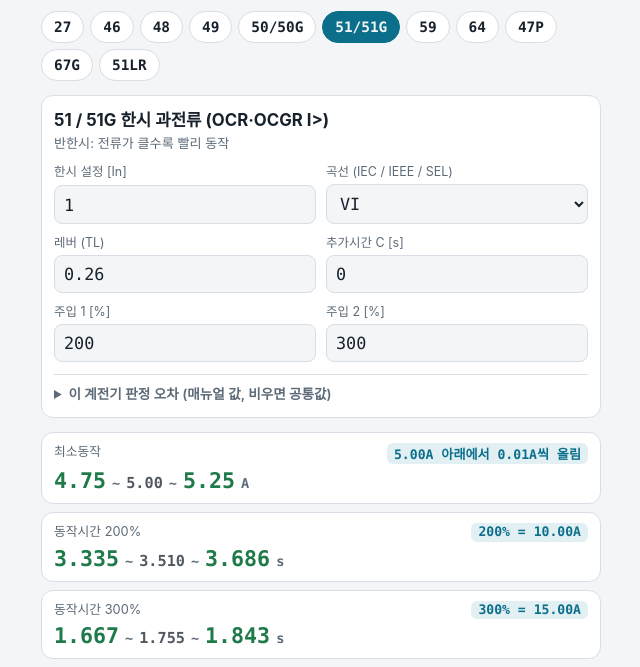
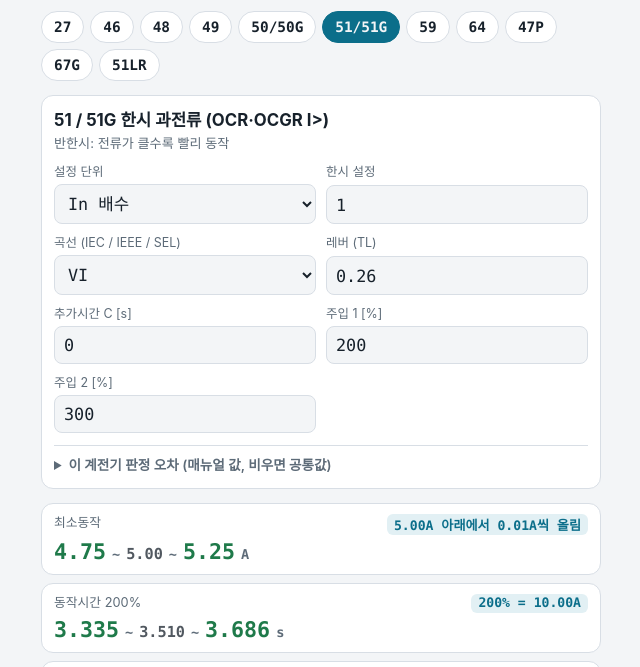
Before and after one commit to ChoiHarim/relay-calc, a plain HTML site: page index.html in a window 1280 px wide. Shown: the part 68-735 px from the top of the page, without its empty margins (319-959 px from the left). Drawn offline with Linux system fonts and the light colour scheme.

Commit message:
설정 단위 선택 추가 (In/Vn 배수, 2차 A/V, 1차 A)
Co-Authored-By: Claude Opus 5.5 <noreply@anthropic.com>
Claude-Session: https://claude.ai/code/session_012wjFR9JtP2x9pZ7yBysxuc

```diff
--- a/index.html
+++ b/index.html
@@ -93,6 +93,7 @@ details[open] summary{margin-bottom:10px}
       <label for="Von">Von (GPT 2차) [V]<input id="Von" inputmode="decimal" value="190"></label>
       <label for="tol">허용오차 [%]<input id="tol" inputmode="decimal" value="5"></label>
       <label for="tolms">순시·ms 허용오차 [ms]<input id="tolms" inputmode="decimal" value="20"></label>
+      <label for="ctp">CT 1차 [A] (설정이 1차 A일 때)<input id="ctp" inputmode="decimal" value="100"></label>
       <label for="maxA">시험기 최대 전류 [A]<input id="maxA" inputmode="decimal" value="20"></label>
     </div>
   </details>
@@ -122,34 +123,34 @@ const TOLF = [
 
 const E = {
   '50':  { name: '50 / 50G 순시 과전류 (OCR·OCGR I>>)', desc: '50G도 같은 계산. 50G는 In(N) 단자 한 곳에 주입. 시험기 최대 전류를 넘을 때만 시험용 배수로 바꿔 시험 후 환원',
-    fields: [ {id:'m', label:'순시 설정 [In]', value:10}, {id:'td', label:'TIME DELAY [ms]', value:250},
-              {id:'tm', label:'시험용 변경 [In] (최대 전류 초과 시만)', value:2}, {id:'p', label:'동작시간 주입 [%]', value:110} ] },
+    fields: [ {id:'u', label:'설정 단위', type:'select', options:['In 배수','A (2차)','A (1차)'], value:'In 배수'}, {id:'m', label:'순시 설정', value:10}, {id:'td', label:'TIME DELAY [ms]', value:250},
+              {id:'tm', label:'시험용 변경 (같은 단위, 최대 전류 초과 시만)', value:2}, {id:'p', label:'동작시간 주입 [%]', value:110} ] },
   '51':  { name: '51 / 51G 한시 과전류 (OCR·OCGR I>)', desc: '반한시: 전류가 클수록 빨리 동작',
-    fields: [ {id:'m', label:'한시 설정 [In]', value:1}, curveSel('cv'), {id:'tl', label:'레버 (TL)', value:0.26},
+    fields: [ {id:'u', label:'설정 단위', type:'select', options:['In 배수','A (2차)','A (1차)'], value:'In 배수'}, {id:'m', label:'한시 설정', value:1}, curveSel('cv'), {id:'tl', label:'레버 (TL)', value:0.26},
               {id:'c', label:'추가시간 C [s]', value:0}, {id:'p1', label:'주입 1 [%]', value:200}, {id:'p2', label:'주입 2 [%]', value:300} ] },
   '27':  { name: '27 부족전압 (UVR)', desc: '전압을 내리면서 픽업 확인', fields: [
-              {id:'m', label:'설정 [Vn]', value:0.8}, {id:'td', label:'TIME DELAY [s]', value:2}, {id:'p', label:'동작시간 주입 [%]', value:80} ] },
+              {id:'u', label:'설정 단위', type:'select', options:['Vn 배수','V (2차)'], value:'Vn 배수'}, {id:'m', label:'설정', value:0.8}, {id:'td', label:'TIME DELAY [s]', value:2}, {id:'p', label:'동작시간 주입 [%]', value:80} ] },
   '59':  { name: '59 과전압 (OVR)', desc: '전압을 올리면서 픽업 확인', fields: [
-              {id:'m', label:'설정 [Vn]', value:1.1}, {id:'td', label:'TIME DELAY [s]', value:2}, {id:'p', label:'동작시간 주입 [%]', value:120} ] },
+              {id:'u', label:'설정 단위', type:'select', options:['Vn 배수','V (2차)'], value:'Vn 배수'}, {id:'m', label:'설정', value:1.1}, {id:'td', label:'TIME DELAY [s]', value:2}, {id:'p', label:'동작시간 주입 [%]', value:120} ] },
   '64':  { name: '64 지락 과전압 (OVGR)', desc: 'GPT 영상전압 Vo 단자에 인가', fields: [
-              {id:'m', label:'설정 [Von]', value:0.2}, {id:'td', label:'TIME DELAY [s]', value:2}, {id:'p', label:'동작시간 주입 [%]', value:120} ] },
+              {id:'u', label:'설정 단위', type:'select', options:['Von 배수','V (2차)'], value:'Von 배수'}, {id:'m', label:'설정', value:0.2}, {id:'td', label:'TIME DELAY [s]', value:2}, {id:'p', label:'동작시간 주입 [%]', value:120} ] },
   '47P': { name: '47P 결상·전압 불평형 (POR)', desc: '두 상은 정격, 한 상만 내려서 불평형률 계산', fields: [
               {id:'s', label:'설정 불평형률 [%]', value:20}, {id:'td', label:'TIME DELAY [s]', value:2}, {id:'p', label:'동작시간: 한 상 [% of Vn]', value:80} ] },
   '46':  { name: '46 역상 과전류 (NSOCR)', desc: '3상 상순 반대로 주입하면 상전류 = I2', fields: [
-              {id:'m', label:'I2 설정 [In]', value:0.08}, {id:'td', label:'TIME DELAY [s]', value:4}, {id:'p', label:'동작시간 주입 [%]', value:200} ] },
+              {id:'u', label:'설정 단위', type:'select', options:['In 배수','A (2차)','A (1차)'], value:'In 배수'}, {id:'m', label:'I2 설정', value:0.08}, {id:'td', label:'TIME DELAY [s]', value:4}, {id:'p', label:'동작시간 주입 [%]', value:200} ] },
   '67G': { name: '67G 방향 지락 (SGR)', desc: 'ZCT 2차 설정 → 1차 주입값으로 환산', fields: [
               {id:'vo', label:'Vo 설정 [V]', value:38}, {id:'io', label:'Io 설정 (2차) [mA]', value:0.9},
               {id:'z1', label:'ZCT 1차 [mA]', value:200}, {id:'z2', label:'ZCT 2차 [mA]', value:1.5},
               {id:'rca', label:'RCA [°]', value:45}, {id:'w', label:'동작영역 ± [°]', value:87},
               {id:'at', label:'위상 허용 ± [°]', value:6}, {id:'td', label:'TIME DELAY [ms]', value:500} ] },
   '48':  { name: '48 STALL (스톨, 정한시)', desc: 'GIPAM 기준 운전 중 보호. START TIME이 있으면 더해짐', fields: [
-              {id:'m', label:'STALL 설정 [In]', value:0.9}, {id:'td', label:'TIME DELAY [s]', value:3},
+              {id:'u', label:'설정 단위', type:'select', options:['In 배수','A (2차)','A (1차)'], value:'In 배수'}, {id:'m', label:'STALL 설정', value:0.9}, {id:'td', label:'TIME DELAY [s]', value:3},
               {id:'st', label:'START TIME [s]', value:10}, {id:'p', label:'동작시간 주입 [%]', value:120} ] },
   '51LR':{ name: '51LR LOCKED (구속, 반한시)', desc: 'GIPAM 기준 기동 시 보호. 곡선 시간 + START TIME', fields: [
-              {id:'m', label:'LOCK 설정 [In]', value:1.7}, curveSel('cv'), {id:'tl', label:'레버 (TL)', value:0.21},
+              {id:'u', label:'설정 단위', type:'select', options:['In 배수','A (2차)','A (1차)'], value:'In 배수'}, {id:'m', label:'LOCK 설정', value:1.7}, curveSel('cv'), {id:'tl', label:'레버 (TL)', value:0.21},
               {id:'st', label:'START TIME [s]', value:10}, {id:'p', label:'동작시간 주입 [%]', value:200} ] },
   '49':  { name: '49 열동 (THR)', desc: 'IM = 설정 전류. 시험 % 는 IM 기준 (메모: IM × 3)', fields: [
-              {id:'m', label:'IM 설정 [In]', value:0.5}, {id:'tau', label:'THERMAL FACTOR τ [min]', value:10},
+              {id:'u', label:'설정 단위', type:'select', options:['In 배수','A (2차)','A (1차)'], value:'In 배수'}, {id:'m', label:'IM 설정', value:0.5}, {id:'tau', label:'THERMAL FACTOR τ [min]', value:10},
               {id:'k', label:'MULTIPLE FACTOR k', value:1}, {id:'p1', label:'주입 1 [%]', value:300}, {id:'p2', label:'주입 2 [%]', value:200} ] },
 };
 
@@ -162,21 +163,25 @@ function rng(center, tolAbs) { return { lo: center - tolAbs, mid: center, hi: ce
 function compute() {
   const In = num('In'), Vn = num('Vn'), Von = num('Von'), tol = num('tol')/100, tolms = num('tolms'), maxA = num('maxA');
   const g = id => num('f_' + id), gs = id => $('f_' + id)?.value;
+  const u = gs('u') || '', ctp = num('ctp');
+  const IB = u === 'A (2차)' ? 1 : u === 'A (1차)' ? In / ctp : In;   // 설정값 → 2차 A
+  const VB = b => u.startsWith('V (') ? 1 : b;
   const R = []; const notes = [];
   const tp = isFinite(g('tp')) ? g('tp')/100 : tol, tt = isFinite(g('tt')) ? g('tt')/100 : tol, tmin = g('tmin');
   const pick = (title, center, unit, d, inj) => R.push({ title, inj, unit, d, ...rng(center, center * tp) });
   const tpct = (title, center, inj) => R.push({ title, inj, unit: 's', d: 3, ...rng(center, Math.max(center * tt, isFinite(tmin) ? tmin/1000 : 0)) });
   const tms = (title, center, inj) => R.push({ title, inj, unit: 'ms', d: 1, ...rng(center, isFinite(tmin) ? tmin : tolms) });
 
+  if (u === 'A (1차)') notes.push(`1차 설정 → 2차 = 설정 × ${f(In,0)} ÷ ${f(ctp,0)} (CT ${f(ctp,0)}/${f(In,0)})`);
   switch (cur) {
     case '50': {
-      const A = g('m') * In, over = A > maxA, At = over ? g('tm') * In : A;
-      if (over) notes.push(`실제 설정 ${f(A,2)}A는 시험기 최대 ${maxA}A 초과 → ${f(g('tm'),2)}In(${f(At,2)}A)로 바꿔 시험, 끝나면 환원`);
+      const A = g('m') * IB, over = A > maxA, At = over ? g('tm') * IB : A;
+      if (over) notes.push(`실제 설정 ${f(A,2)}A는 시험기 최대 ${maxA}A 초과 → 시험용 ${f(At,2)}A로 바꿔 시험, 끝나면 환원`);
       pick(over ? '최소동작 (시험용 설정)' : '최소동작', At, 'A', 2, `${f(At,2)}A 아래에서 0.01A씩 올림`);
       tms('동작시간', g('td'), `${g('p')}% = ${f(At * g('p')/100, 2)}A`);
       break; }
     case '51': {
-      const A = g('m') * In, fn = CURVES[gs('cv')];
+      const A = g('m') * IB, fn = CURVES[gs('cv')];
       pick('최소동작', A, 'A', 2, `${f(A,2)}A 아래에서 0.01A씩 올림`);
       for (const p of [g('p1'), g('p2')]) {
         const M = p/100, t = fn(M) * g('tl') + g('c');
@@ -186,7 +191,7 @@ function compute() {
       }
       break; }
     case '27': case '59': case '64': {
-      const base = cur === '64' ? Von : Vn, V = g('m') * base;
+      const base = VB(cur === '64' ? Von : Vn), V = g('m') * base;
       pick('최소동작', V, 'V', 2, cur === '27' ? `${f(V,1)}V 위에서 0.1V씩 내림` : `${f(V,1)}V 아래에서 0.1V씩 올림`);
       tpct('동작시간', g('td'), `${g('p')}% = ${f(V*g('p')/100,2)}V`);
       break; }
@@ -200,7 +205,7 @@ function compute() {
       if (ub <= g('s')) notes.push(`한 상 ${f(Vx,1)}V면 불평형률 ${f(ub,1)}%로 설정 이하라 동작하지 않음`);
       break; }
     case '46': {
-      const A = g('m') * In;
+      const A = g('m') * IB;
       pick('최소동작 (I2)', A, 'A', 3, `3상 상순 반대로 0.01A씩 올림`);
       tpct('동작시간', g('td'), `${g('p')}% = ${f(A*g('p')/100,3)}A`);
       notes.push('한 상에만 주입하면 I2 = 주입전류 ÷ 3 → 3배를 넣어야 함');
@@ -217,18 +222,18 @@ function compute() {
       tms('동작시간', g('td'), `각도 ${g('rca')}°`);
       break; }
     case '48': {
-      const A = g('m') * In;
+      const A = g('m') * IB;
       pick('최소동작', A, 'A', 2, `${f(A,2)}A 아래에서 0.01A씩 올림`);
       tpct('동작시간', g('td') + g('st'), `${g('p')}% = ${f(A*g('p')/100,2)}A, ${g('td')}s + START ${g('st')}s`);
       break; }
     case '51LR': {
-      const A = g('m') * In, M = g('p')/100, t = CURVES[gs('cv')](M) * g('tl') + g('st');
+      const A = g('m') * IB, M = g('p')/100, t = CURVES[gs('cv')](M) * g('tl') + g('st');
       pick('최소동작', A, 'A', 2, `${f(A,2)}A 아래에서 0.01A씩 올림`);
       if (A * M > maxA) notes.push(`${g('p')}% = ${f(A*M,2)}A 는 시험기 최대 ${maxA}A 초과`);
       tpct('동작시간', t, `${g('p')}% = ${f(A*M,2)}A, 곡선 + START ${g('st')}s`);
       break; }
     case '49': {
-      const A = g('m') * In, k = g('k'), tau = g('tau') * 60;
+      const A = g('m') * IB, k = g('k'), tau = g('tau') * 60;
       pick('최소동작', A, 'A', 2, `${f(A,2)}A 아래에서 0.01A씩 올림`);
       for (const p of [g('p1'), g('p2')]) {
         const M = p/100;
@@ -293,7 +298,7 @@ $('common').addEventListener('input', ev => { store.set('rc_' + ev.target.id, ev
 $('meas').addEventListener('input', renderVerdict);
 $('measTarget').addEventListener('change', renderVerdict);
 
-for (const id of ['In','Vn','Von','tol','tolms','maxA']) { const v = store.get('rc_' + id); if (v !== null) $(id).value = v; }
+for (const id of ['In','Vn','Von','tol','tolms','maxA','ctp']) { const v = store.get('rc_' + id); if (v !== null) $(id).value = v; }
 const sc = store.get('rc_cur'); if (sc && E[sc]) cur = sc;
 renderChips(); renderInputs(); renderResults();
 if ('serviceWorker' in navigator) navigator.serviceWorker.register('sw.js').catch(()=>{});
--- a/sw.js
+++ b/sw.js
@@ -1,4 +1,4 @@
-const C='relay-calc-v3';
+const C='relay-calc-v4';
 self.addEventListener('install',e=>e.waitUntil(caches.open(C).then(c=>c.addAll(['./','index.html','manifest.json','icon.png'])).then(()=>self.skipWaiting())));
 self.addEventListener('activate',e=>e.waitUntil(caches.keys().then(ks=>Promise.all(ks.filter(k=>k!==C).map(k=>caches.delete(k)))).then(()=>self.clients.claim())));
 self.addEventListener('fetch',e=>e.respondWith(caches.match(e.request,{ignoreSearch:true}).then(r=>r||fetch(e.request))));
```
